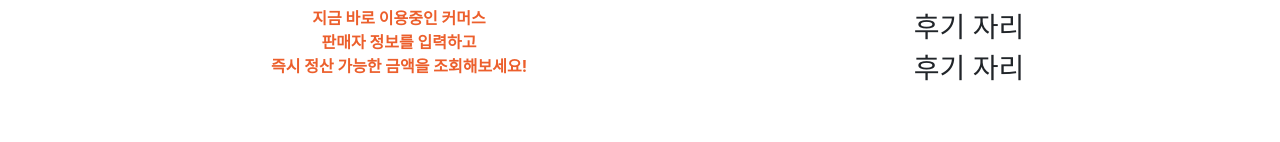
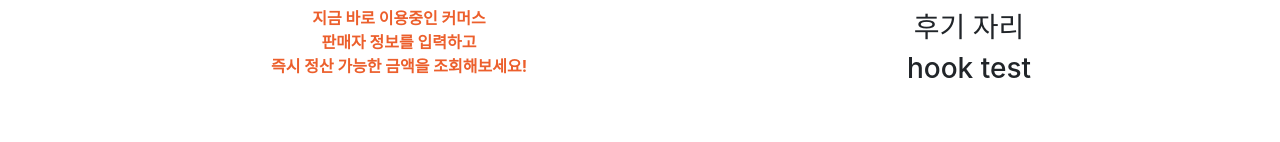
Before and after one commit to SANDBURG-inc/Credot-front-testServer, a React (Create React App) app: page / in a window 1280 px wide. Shown: the part 207-349 px from the top of the page. Built offline with nearby package versions, Linux system fonts and the light colour scheme.

Commit message:
hook test

```diff
--- a/src/screens/Service.js
+++ b/src/screens/Service.js
@@ -126,7 +126,7 @@ const Service = () => {
 
             <h3>후기 자리</h3>
 
-            <h3>후기 자리</h3>
+            <h3>hook test</h3>
           </div>
         </Col>
       </Row>
```
